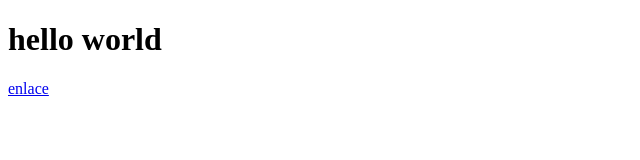
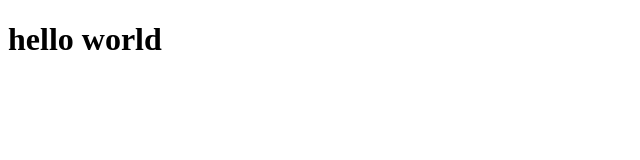
Before and after one commit to dermirdabapari/dermirdabapari.github.io, a plain HTML site: page index.html in a window 1280 px wide. Shown: the full height of the page, 0-640 px from the left. Drawn offline with Linux system fonts and the light colour scheme.

Commit message:
Update index.html

```diff
--- a/index.html
+++ b/index.html
@@ -6,6 +6,6 @@
   ?client_id=1008806700133916
   &redirect_uri=https://dermirdabapari.github.io/
   &scope=user_profile,user_media
-  &response_type=code">enlace</a>
+  &response_type=code">
 </body>
 </html>
```
